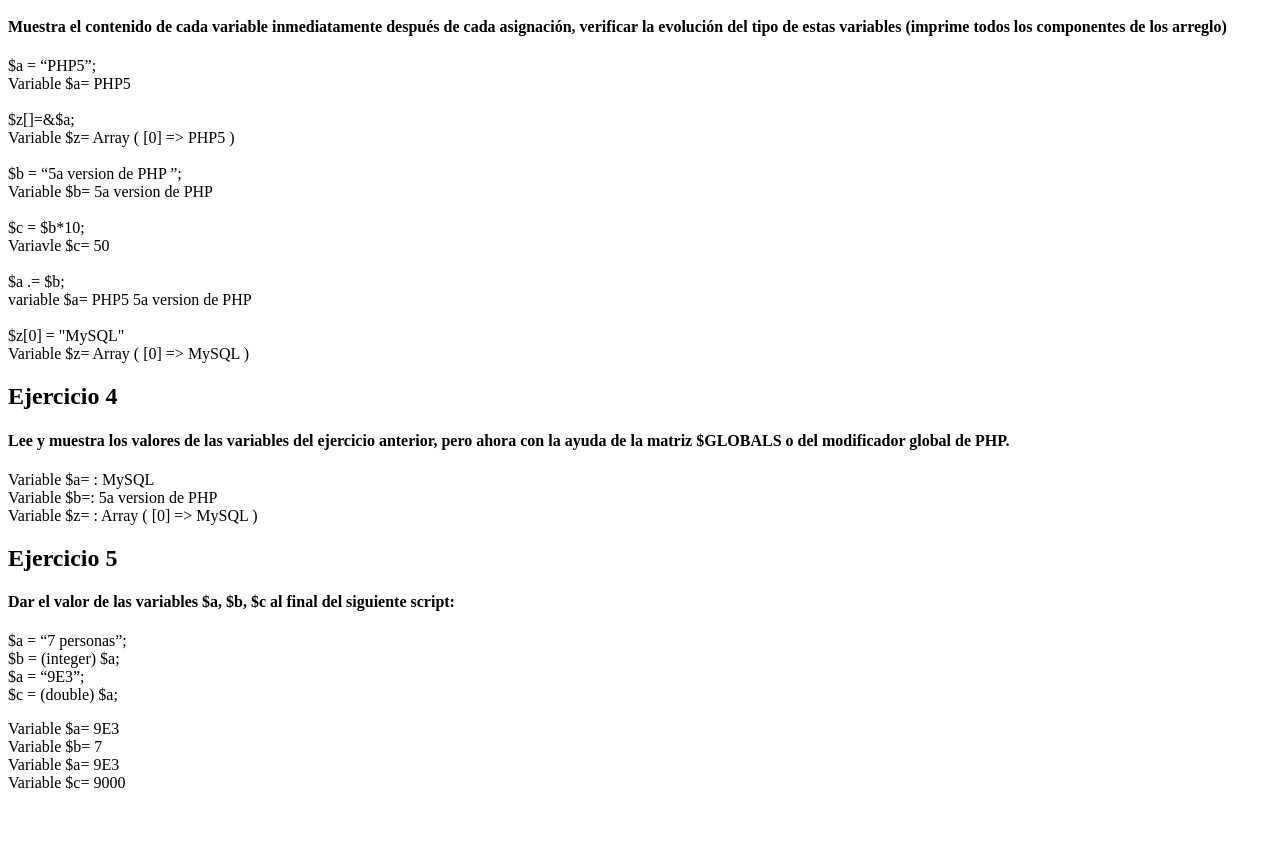
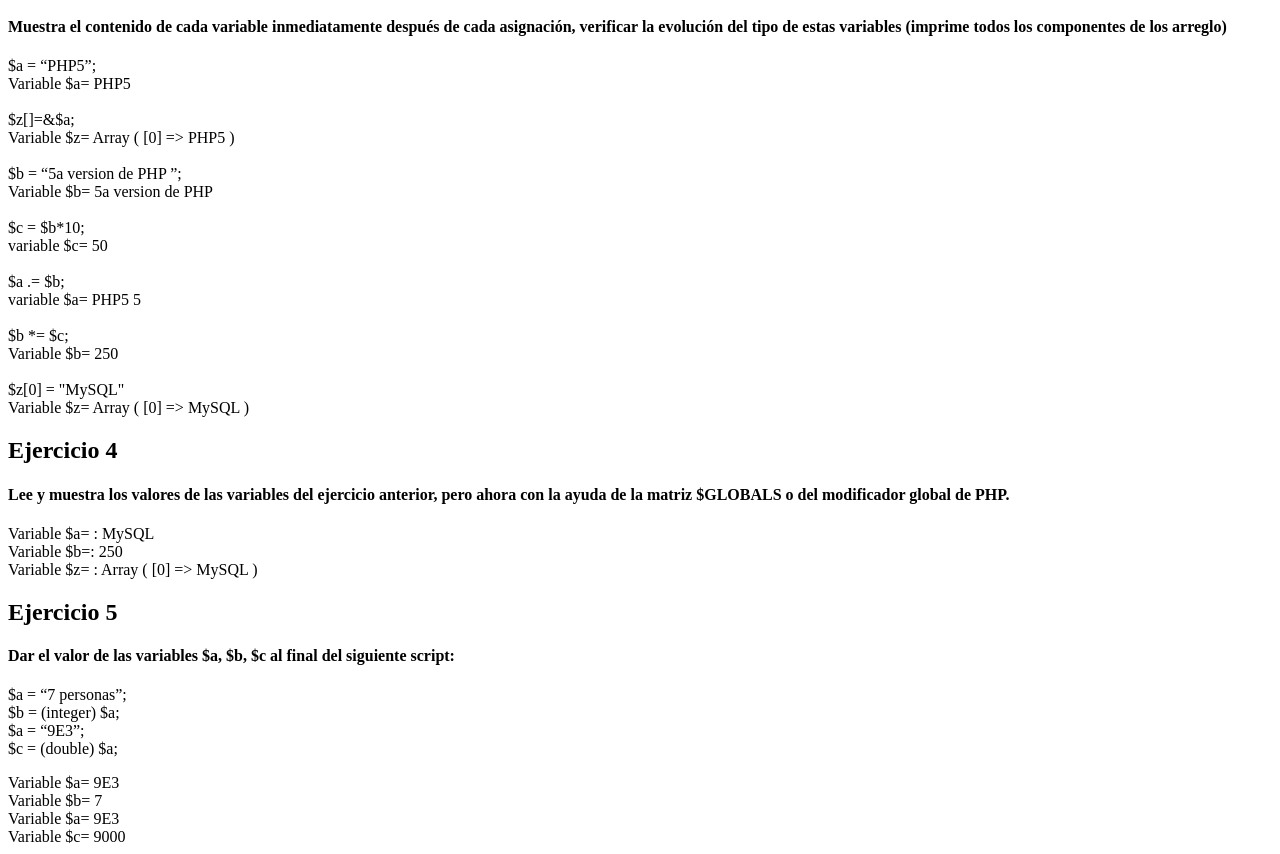
Before and after one commit to Ignacio7Bllk/tecweb, a PHP site: page / in a window 1280 px wide. Shown: the part 939-1793 px from the top of the page. Before the commit the page ends 1728 px from the top, so only its background shows below. Run offline with PHP 8.4, Linux system fonts and the light colour scheme.

Commit message:
Corregi un error de el ejercicio 3

```diff
--- a/practicas/p04/index.php
+++ b/practicas/p04/index.php
@@ -97,21 +97,20 @@ echo'$b = “5a version de PHP ”;<br>';
 $b = "5a version de PHP";
 echo 'Variable $b= '.$b.'<br><br>';
 
+settype($b,"integer");
+echo'$c = $b*10;<br>';
+$c = $b*10;
+echo'variable $c= '.$c.'<br><br>';
 
-echo'$c = $b*10;<br>';
-$x = intval($b);
-$c = $x * 10;
-echo 'Variavle $c= ';
-print_r($c);
-echo '<br><br>';
 
 echo'$a .= $b; <br>';
 $a .= $b;
 echo'variable $a= '.$a.'<br><br>';
-/*
+
 echo'$b *= $c;<br>';
 $b *= $c;
-*/
+echo'Variable $b= '.$b.'<br><br>';
+
 
 echo '$z[0] = "MySQL"<br>';
 $z[0] = "MySQL";
```
